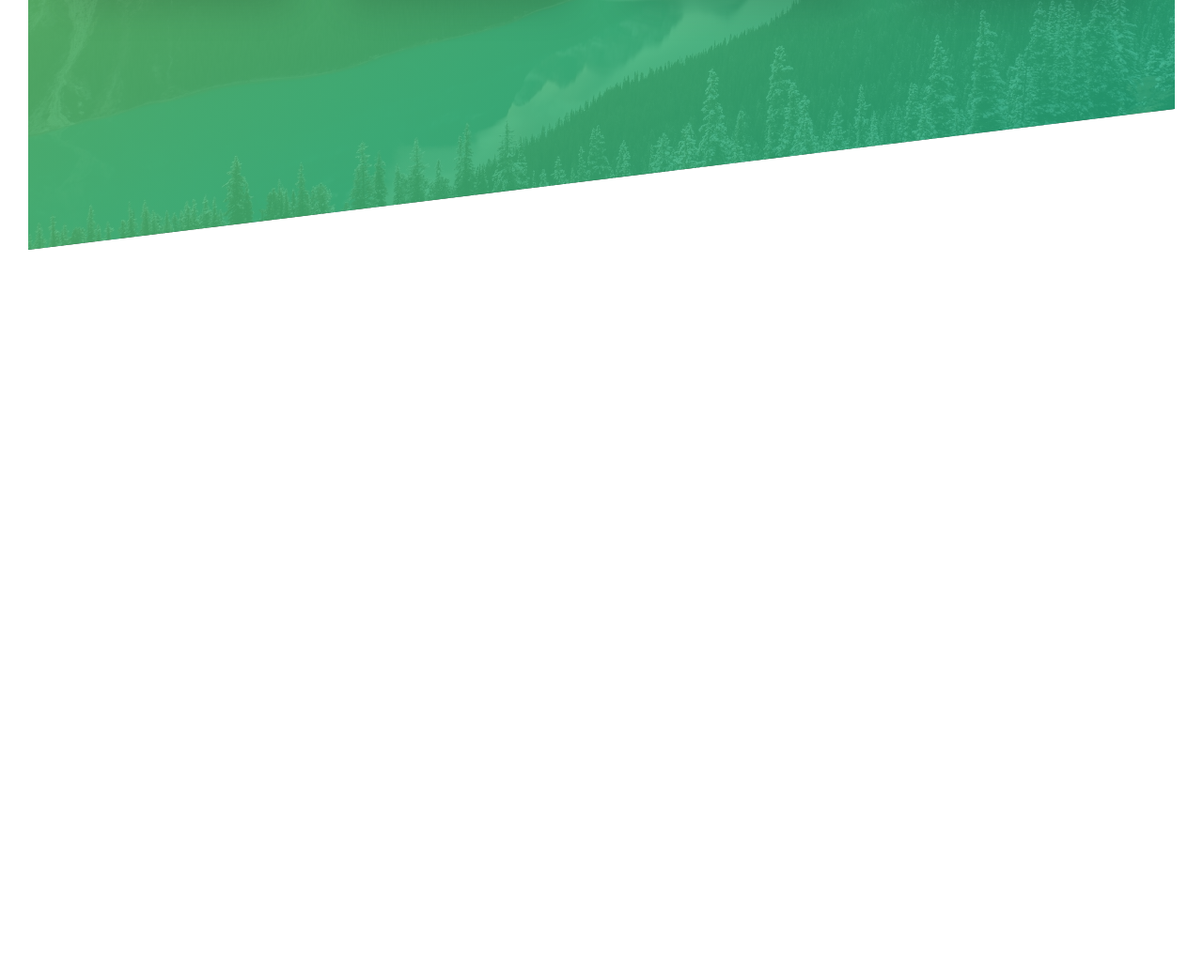
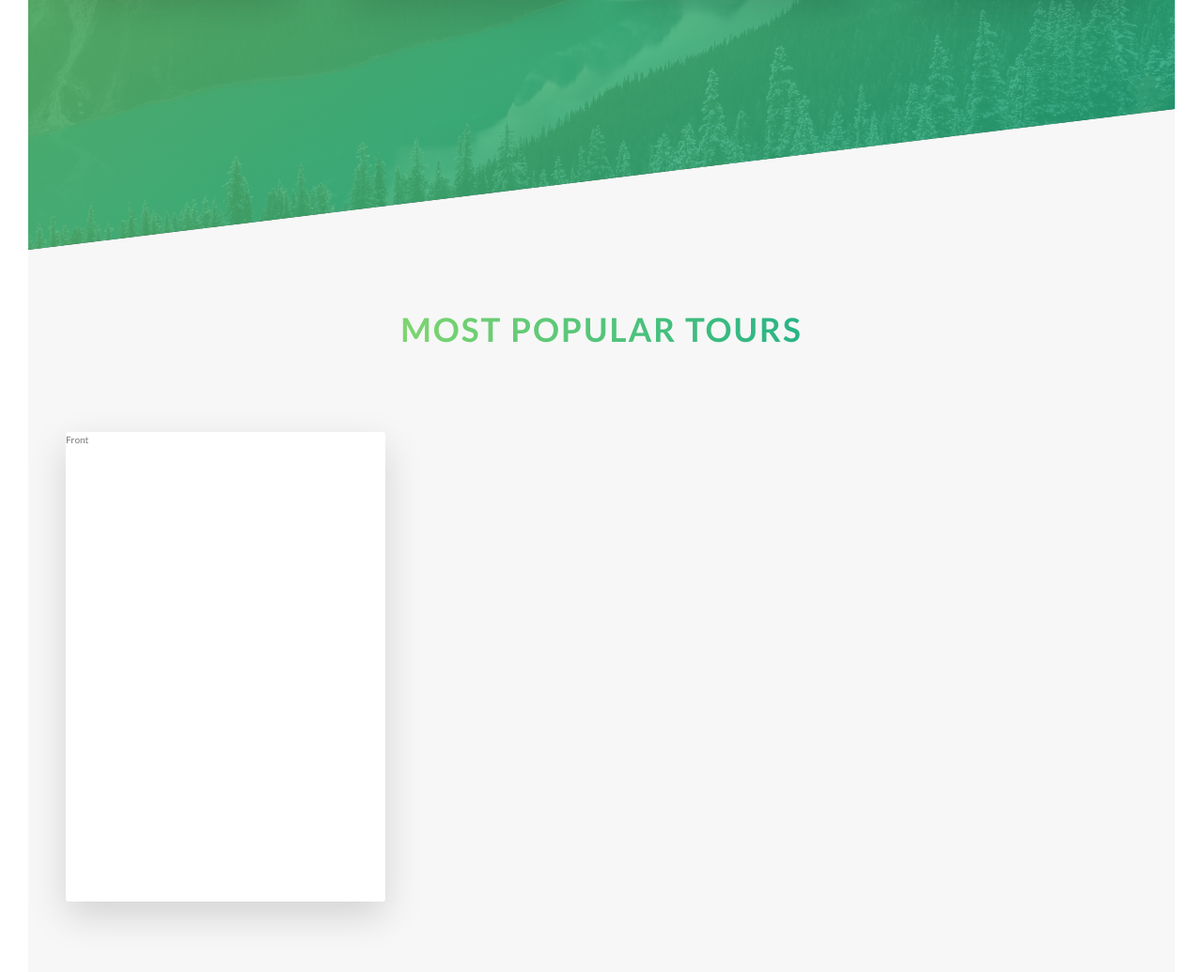
Before and after one commit to negilaxu/Natours, a website: page index.html in a window 1280 px wide. Shown: the part 1969-3004 px from the top of the page at 94% size. Before the commit the page ends 2235 px from the top, so only its background shows below. Drawn offline with Linux system fonts and the light colour scheme.

Commit message:
initial work of tours section is done

```diff
--- a/index.html
+++ b/index.html
@@ -100,6 +100,23 @@
                 </div>
             </div>
         </section>
+
+        <section class="section-tours">
+            <div class="u-center-text u-margin-bottom-big">
+                <h2 class="heading-secondary">Most Popular Tours</h2>
+            </div>
+
+            <div class="row">
+                <div class="col-1-of-3">
+                    <div class="card">
+                        <div class="card__side card__side--front">Front</div>
+                        <div class="card__side card__side--back card__side--back-1">Back</div>
+                    </div>
+                </div>
+                <div class="col-1-of-3"></div>
+                <div class="col-1-of-3"></div>
+            </div>
+        </section>
     </main>
 
     <!-- <section class="grid-test">
--- /dev/null
+++ b/sass/components/_card.scss
@@ -0,0 +1,37 @@
+.card {
+    perspective: 150rem;
+    position: relative;
+    height: 50rem;
+
+    &__side{
+        height: 50rem;
+        transition: all 0.8s ease;
+        position: absolute;
+        top: 0;
+        left: 0;
+        width: 100%;
+        backface-visibility: hidden;
+        border-radius: 3px;
+        box-shadow: 0 1.5rem 4rem rgba($color-black, 0.15);
+
+        &--front {
+            background-color: $color-white;
+        }
+
+        &--back {
+            transform: rotateY(180deg);
+
+            &-1 {
+                background-image: linear-gradient(to right bottom, $color-secondary-light, $color-secondary-dark);
+            }
+        }
+    }
+
+    &:hover &__side--front {
+        transform: rotateY(180deg);
+    }
+
+    &:hover &__side--back {
+        transform: rotate(0);
+    }
+}
--- a/sass/main.scss
+++ b/sass/main.scss
@@ -10,6 +10,7 @@
 @import "components/button";
 @import "components/composition";
 @import "components/feature-box";
+@import "components/card";
 
 @import "layout/header";
 @import "layout/grid";
--- a/sass/pages/_home.scss
+++ b/sass/pages/_home.scss
@@ -21,3 +21,9 @@
     transform: skewY(7deg);
   }
 }
+
+.section-tours {
+    background-color: $color-grey-light-1;
+    padding: 25rem 0 50rem 0;
+    margin-top: -12rem;
+}
```
Also changed, not shown: css/style.css.
